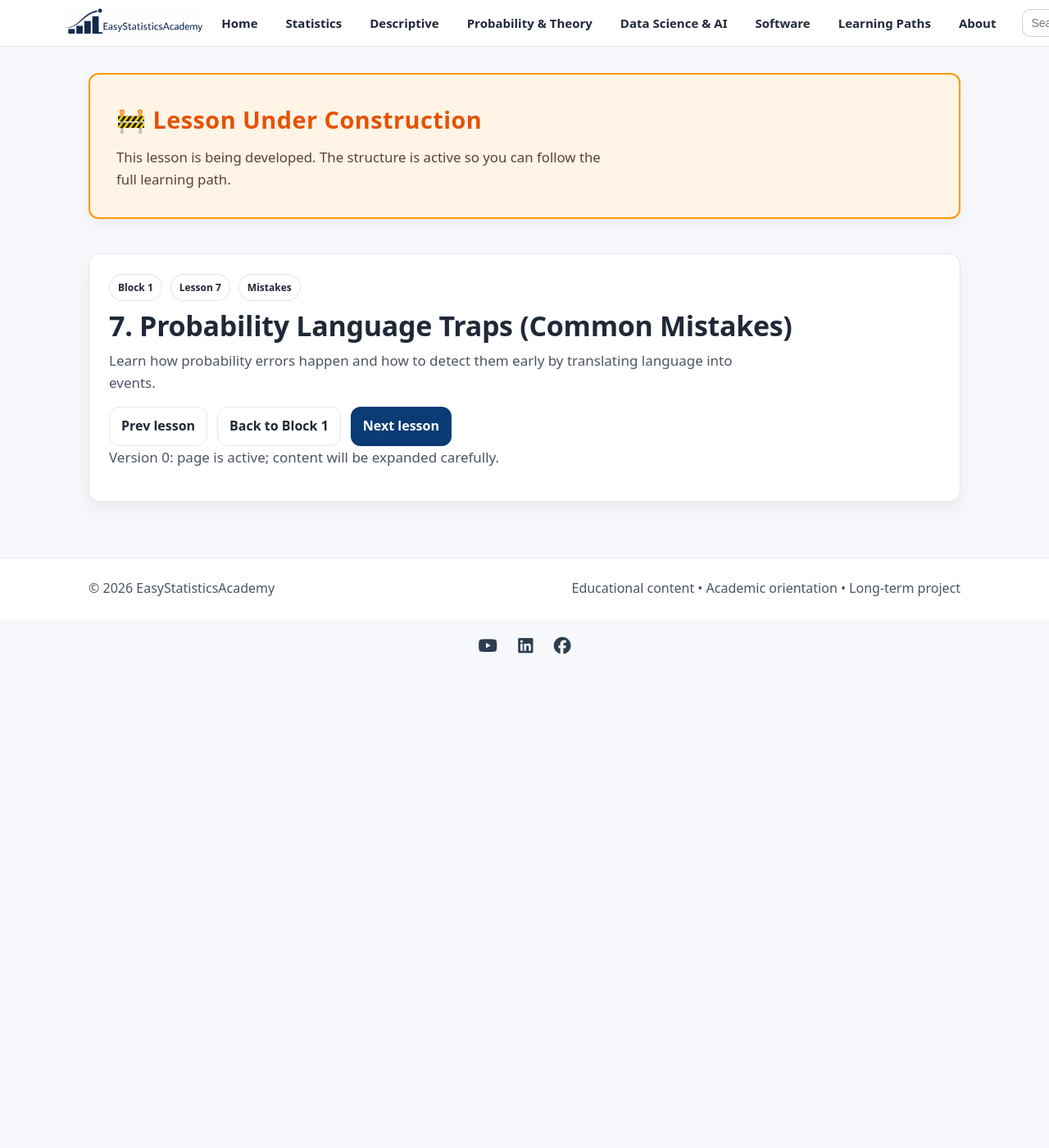
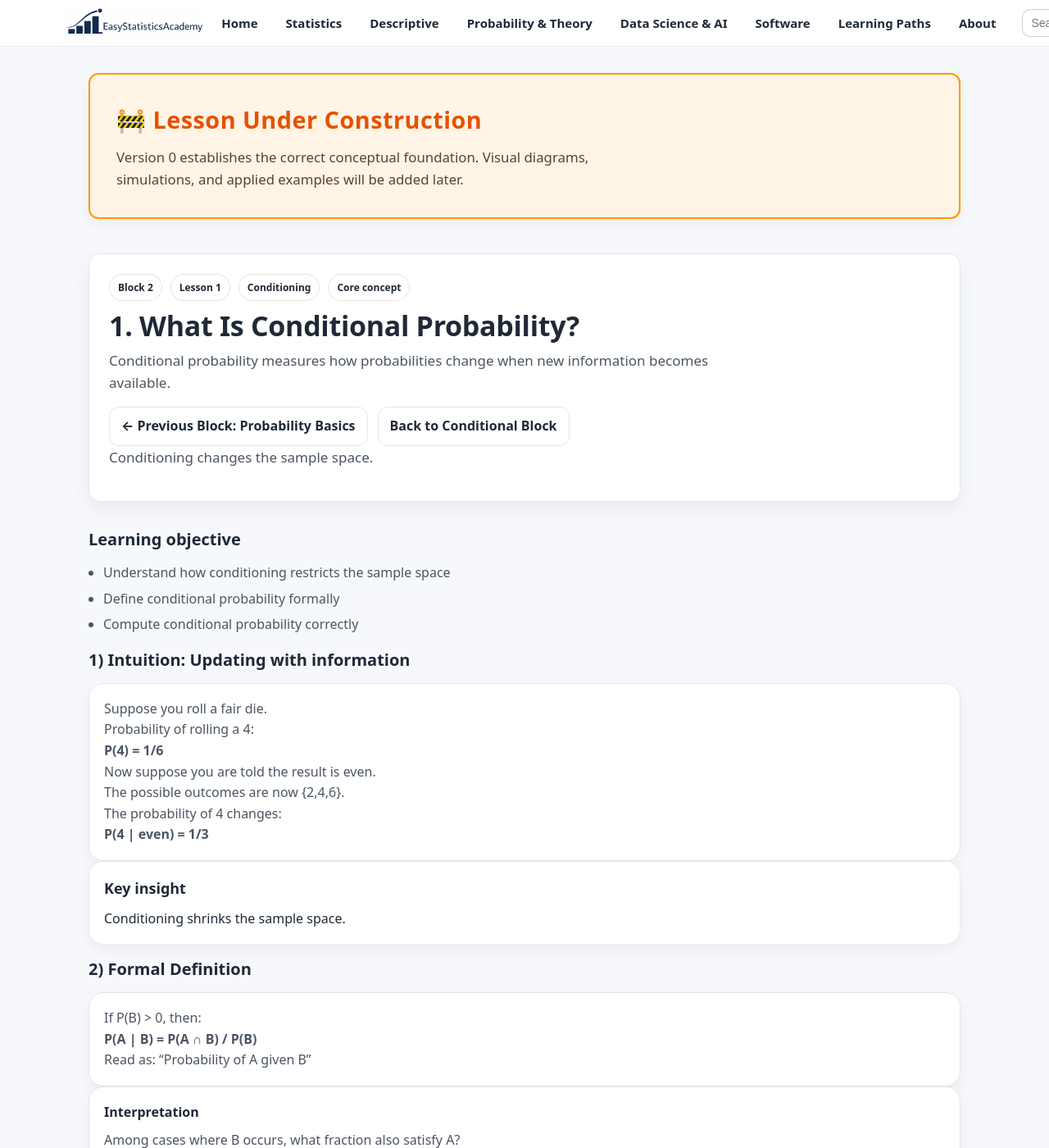
Before and after one commit to ammar-homaida-statistics/easystatisticsacademy, a Jekyll site: the page built from probability/basics/conditional-language-traps/index.md, in a window 1280 px wide and 1400 px high. Shown: the whole window at 82% size. Built offline with Jekyll 4.4.1, drawn with Linux system fonts in a browser that asks for light colours; some of the changed text lies outside the part shown.

Commit message:
Add lesson content

```diff
--- a/probability/basics/conditional-language-traps/index.md
+++ b/probability/basics/conditional-language-traps/index.md
@@ -1,28 +1,33 @@
 ---
 layout: default
-title: "7. Probability Language Traps (Common Mistakes)"
-description: "Misreading 'at least', 'given', 'either', 'exactly' and debugging incorrect probability reasoning."
-permalink: /probability/basics/conditional-language-traps/
+title: "1. What Is Conditional Probability?"
+description: "Understand how conditioning changes the sample space and how to compute conditional probability correctly."
+permalink: /probability/conditional/what-is-conditional-probability/
 sidebar: false
 ---
 
+<!-- UNDER CONSTRUCTION NOTICE -->
 <section class="section section-slim">
   <div class="callout" style="background:#fff4e5; border:2px solid #ff9800; padding:2rem; border-radius:12px;">
     <div class="callout-copy">
-      <h2 style="margin-top:0; color:#e65100; font-size:1.8rem; letter-spacing:0.5px;">🚧 Lesson Under Construction</h2>
+      <h2 style="margin-top:0; color:#e65100; font-size:1.8rem; letter-spacing:0.5px;">
+        🚧 Lesson Under Construction
+      </h2>
       <p style="margin:0; font-size:1.05rem; color:#5d4037; line-height:1.6;">
-        This lesson is being developed. The structure is active so you can follow the full learning path.
+        Version 0 establishes the correct conceptual foundation. Visual diagrams,
+        simulations, and applied examples will be added later.
       </p>
     </div>
   </div>
 </section>
 
+<!-- ✅ Update last visited lesson (conditional block key) -->
 <script>
   (function () {
-    var KEY = "esa_continue_probability_basics_lesson_v0";
+    var KEY = "esa_continue_probability_conditional_lesson_v0";
     localStorage.setItem(KEY, JSON.stringify({
-      url: "/probability/basics/conditional-language-traps/",
-      label: "Lesson 7 — Probability Language Traps (Common Mistakes)",
+      url: "/probability/conditional/what-is-conditional-probability/",
+      label: "Conditional Lesson 1 — What Is Conditional Probability?",
       ts: Date.now()
     }));
   })();
@@ -31,24 +36,174 @@ sidebar: false
 <section class="hero hero-section">
   <div class="hero-card">
     <div class="hero-copy">
+
       <div class="badge-row">
-        <span class="badge">Block 1</span>
-        <span class="badge">Lesson 7</span>
-        <span class="badge">Mistakes</span>
+        <span class="badge">Block 2</span>
+        <span class="badge">Lesson 1</span>
+        <span class="badge">Conditioning</span>
+        <span class="badge">Core concept</span>
       </div>
 
-      <h1>7. Probability Language Traps (Common Mistakes)</h1>
+      <h1>1. What Is Conditional Probability?</h1>
+
       <p class="lead">
-        Learn how probability errors happen and how to detect them early by translating language into events.
+        Conditional probability measures how probabilities change
+        when new information becomes available.
       </p>
 
       <div class="hero-actions">
-        <a class="btn btn-outline" href="/probability/basics/independence-vs-disjointness/">Prev lesson</a>
-        <a class="btn btn-outline" href="/probability/basics/">Back to Block 1</a>
-        <a class="btn" href="/probability/basics/modeling-randomness-mini-cases/">Next lesson</a>
+        <a class="btn btn-outline" href="/probability/basics/">
+          ← Previous Block: Probability Basics
+        </a>
+        <a class="btn btn-outline" href="/probability/conditional/">
+          Back to Conditional Block
+        </a>
       </div>
 
-      <p class="muted-mini">Version 0: page is active; content will be expanded carefully.</p>
+      <p class="muted-mini">
+        Conditioning changes the sample space.
+      </p>
+
     </div>
   </div>
 </section>
+
+<section class="section">
+  <div class="section-head">
+    <h2>Learning objective</h2>
+  </div>
+
+  <ul class="bullets">
+    <li>Understand how conditioning restricts the sample space</li>
+    <li>Define conditional probability formally</li>
+    <li>Compute conditional probability correctly</li>
+  </ul>
+</section>
+
+<section class="section">
+  <div class="section-head">
+    <h2>1) Intuition: Updating with information</h2>
+  </div>
+
+  <div class="card">
+    <p>
+      Suppose you roll a fair die.
+    </p>
+
+    <p>
+      Probability of rolling a 4:
+    </p>
+
+    <p><strong>P(4) = 1/6</strong></p>
+
+    <p>
+      Now suppose you are told the result is even.
+    </p>
+
+    <p>
+      The possible outcomes are now {2,4,6}.
+    </p>
+
+    <p>
+      The probability of 4 changes:
+    </p>
+
+    <p><strong>P(4 | even) = 1/3</strong></p>
+  </div>
+
+  <div class="callout">
+    <div class="callout-copy">
+      <h2>Key insight</h2>
+      <p style="margin:0;">
+        Conditioning shrinks the sample space.
+      </p>
+    </div>
+  </div>
+</section>
+
+<section class="section">
+  <div class="section-head">
+    <h2>2) Formal Definition</h2>
+  </div>
+
+  <div class="card">
+    <p>
+      If P(B) > 0, then:
+    </p>
+
+    <p><strong>P(A | B) = P(A ∩ B) / P(B)</strong></p>
+
+    <p>
+      Read as:
+      “Probability of A given B”
+    </p>
+  </div>
+
+  <div class="card">
+    <h3>Interpretation</h3>
+    <p>
+      Among cases where B occurs,
+      what fraction also satisfy A?
+    </p>
+  </div>
+</section>
+
+<section class="section">
+  <div class="section-head">
+    <h2>3) Why this formula makes sense</h2>
+  </div>
+
+  <div class="card">
+    <p>
+      If we restrict attention only to B,
+      the total probability mass becomes P(B).
+    </p>
+
+    <p>
+      We then rescale probabilities within that restricted universe.
+    </p>
+  </div>
+</section>
+
+<section class="section section-slim">
+  <div class="callout">
+    <div class="callout-copy">
+      <h2>Common mistakes</h2>
+      <ul class="bullets">
+        <li>Forgetting to divide by P(B)</li>
+        <li>Ignoring that P(B) must be positive</li>
+        <li>Confusing P(A|B) with P(B|A)</li>
+      </ul>
+    </div>
+  </div>
+</section>
+
+<section class="section section-slim">
+  <div class="callout">
+    <div class="callout-copy">
+      <h2>Outcome of this lesson</h2>
+      <ul class="bullets">
+        <li>Understand how new information changes probability</li>
+        <li>Use the conditional probability formula correctly</li>
+        <li>Prepare for multiplication rule next</li>
+      </ul>
+    </div>
+  </div>
+</section>
+
+<section class="section section-slim">
+  <div class="callout">
+    <div class="callout-copy">
+      <h2>Next lesson</h2>
+      <p style="margin:0;">
+        Now we derive the multiplication rule from conditional probability.
+      </p>
+
+      <div class="pill-row" style="margin-top:1rem;">
+        <a class="btn" href="/probability/conditional/multiplication-rule/">
+          Next lesson: 2. The Multiplication Rule →
+        </a>
+      </div>
+    </div>
+  </div>
+</section>
```
